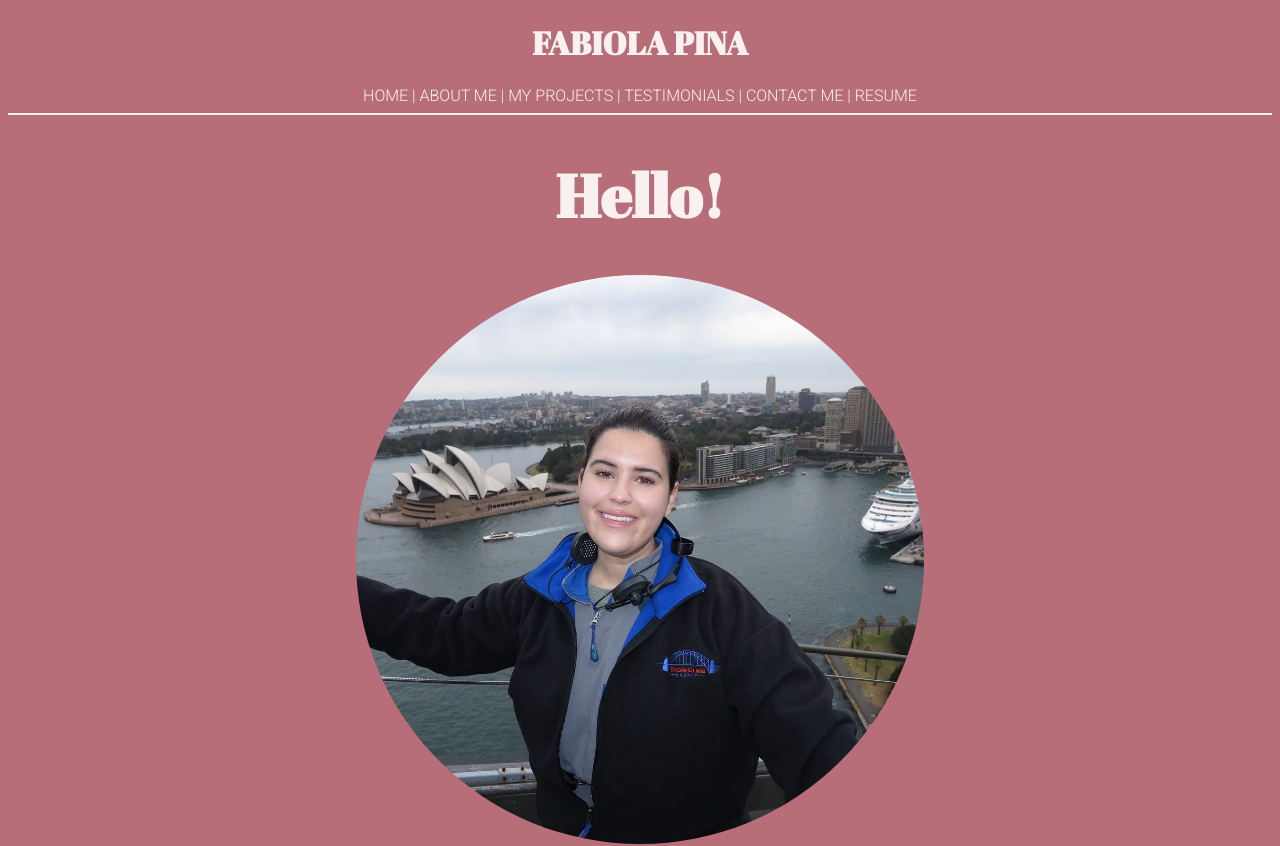
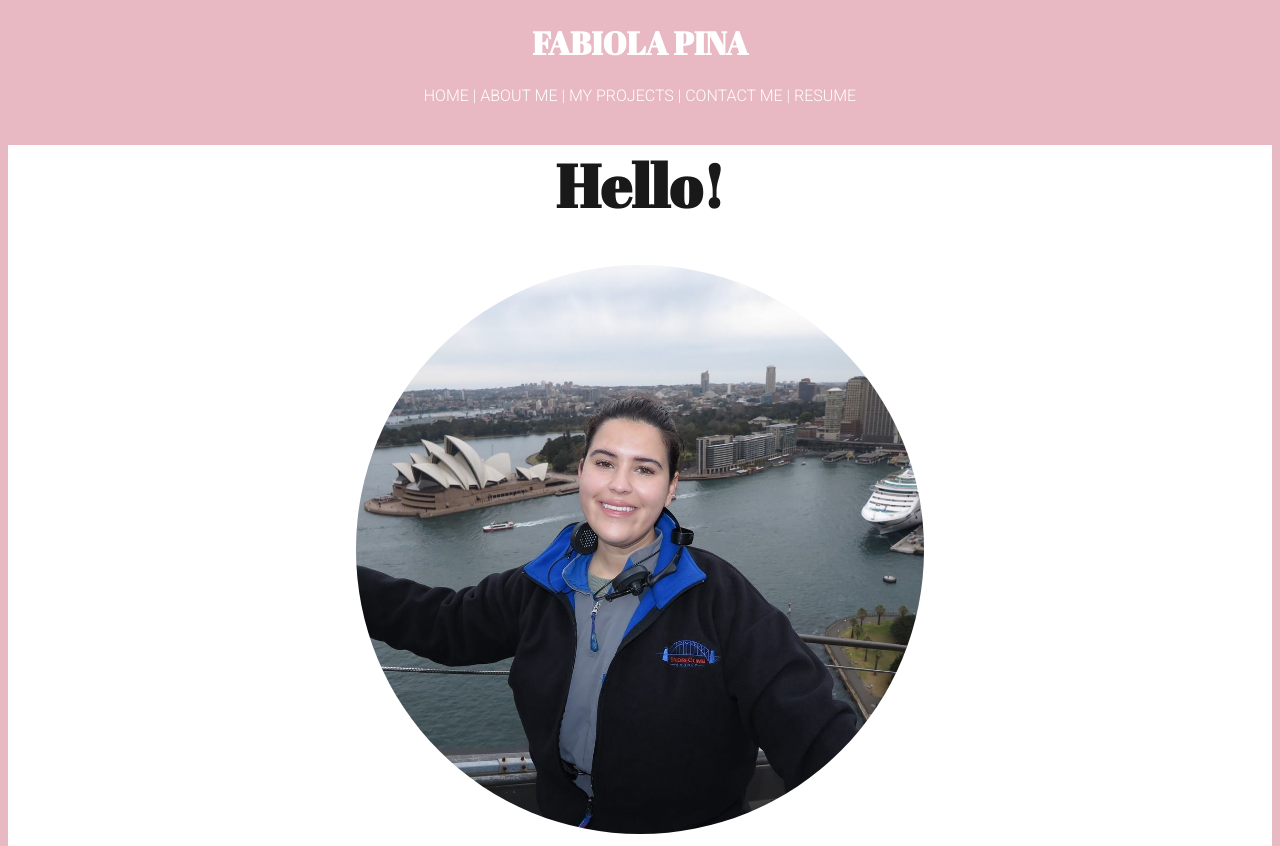
Before and after one commit to fabiolamariapina/portfolio-website, a React (Create React App) app in the folder portfolio/: page / in a window 1280 px wide. Shown: the top 846 px of the page. Built offline with nearby package versions, Linux system fonts and the light colour scheme.

Commit message:
adjusted main padding

```diff
--- a/portfolio/src/App.js
+++ b/portfolio/src/App.js
@@ -10,14 +10,12 @@ export default class App extends Component {
     return (
       <Router>
         <Header />
-        <hr />
         <main>
           <Switch>
             <Route path="/" exact component={Landing} />
             <Route path="/about-me" exact component={AboutMe} />
           </Switch>
         </main>
-        <hr />
         <Footer />
       </Router>
     );
--- a/portfolio/src/components/Header.jsx
+++ b/portfolio/src/components/Header.jsx
@@ -5,7 +5,8 @@ import { BrowserRouter as Link } from "react-router-dom";
 export default class Header extends Component {
   render() {
     return (
-      <header>
+      <div>
+        <header className="header">
           <Link to="/" className="link-to-home-">
             <h1 className="website-name" id="name-of-website">
               FABIOLA PINA
@@ -25,10 +26,6 @@ export default class Header extends Component {
                 MY PROJECTS
               </Link>{" "}
               |{" "}
-            <Link to="/testimonials" className="link-to-testimonials">
-              TESTIMONIALS
-            </Link>{" "}
-            |{" "}
               <Link to="/contact-me" className="link-to-contact-me">
                 CONTACT ME
               </Link>{" "}
@@ -36,6 +33,7 @@ export default class Header extends Component {
             </Nav>
           </div>
         </header>
+      </div>
     );
   }
 }
--- a/portfolio/src/index.css
+++ b/portfolio/src/index.css
@@ -6,8 +6,8 @@
 @import url("https://fonts.googleapis.com/css2?family=Abril+Fatface&display=swap");
 
 body {
-  background-color: #b76e79;
-  color: #f9f1f0;
+  background-color: #e8b9c2;
+  color: #ffffff;
   font-family: "Roboto", sans-serif;
   font-weight: 300;
   --nav-load-time: 300ms;
@@ -16,8 +16,11 @@ body {
   --footer-load-time: 300ms;
 }
 
-hr {
-  border: 1px solid #f9f1f0;
+main {
+  background-color: #ffffff;
+  color: #1a1919;
+  max-width: 100%;
+  padding: 0px 0px 3px 0px;
 }
 
 h1 {
@@ -26,7 +29,7 @@ h1 {
 
 a {
   text-decoration: none;
-  color: #f9f1f0;
+  color: #ffffff;
 }
 
 a:hover {
```
Also changed, not shown: 1 other file (tests, documents, lock files or other folders). Lines whose indentation alone changed are shown as unchanged.
